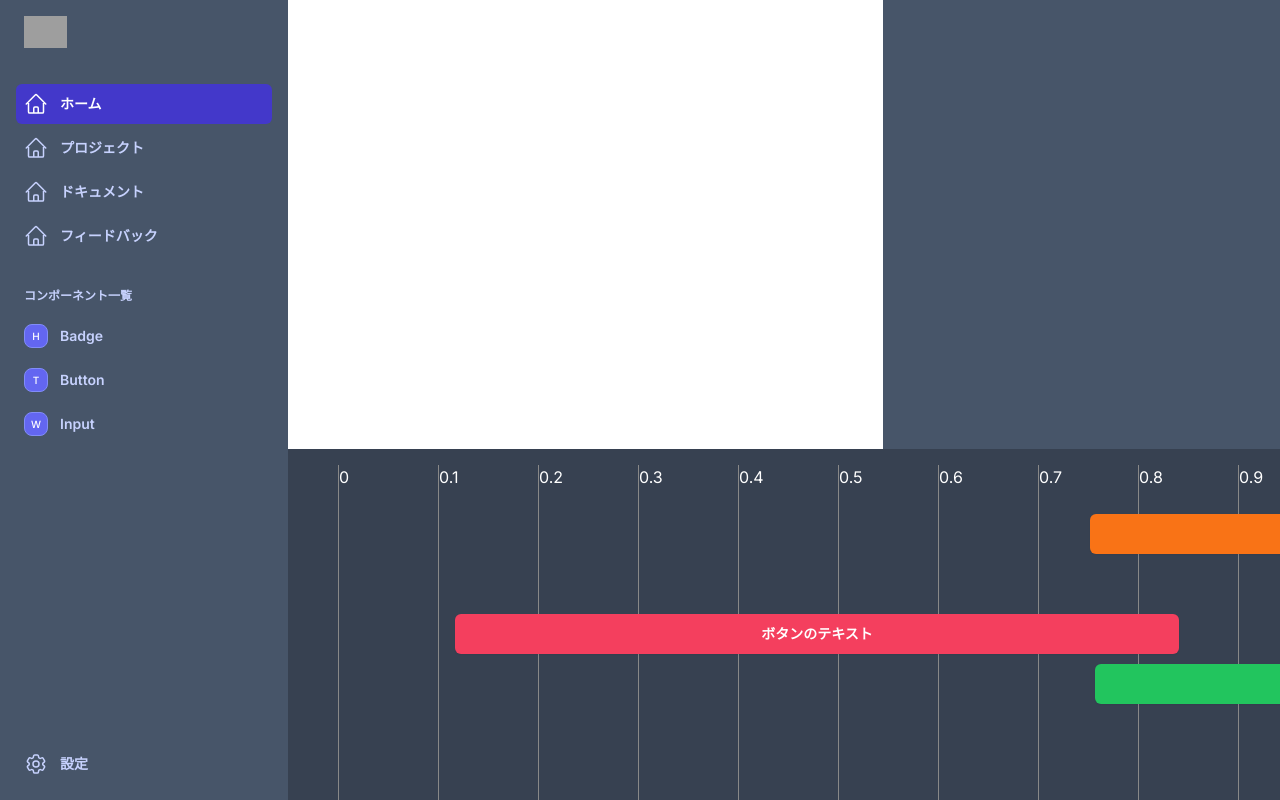
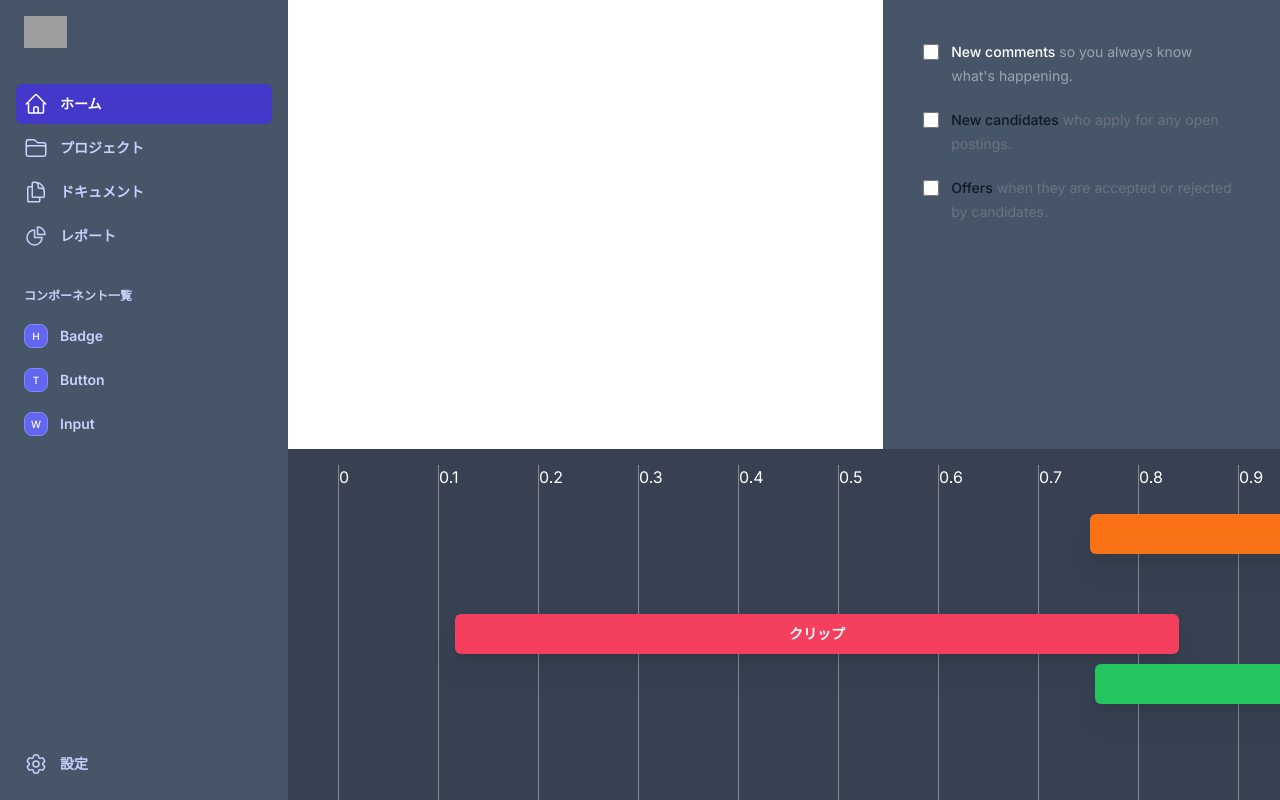
Before and after one commit to tosaken1116/plesio-ui-docs, a Next.js app: page /editor in a window 1280 px wide. Built offline with nearby package versions, Linux system fonts and the light colour scheme; grey boxes are pictures that could not be loaded.

Commit message:
checkと修正

```diff
--- a/src/app/editor/(components)/Footer/Clip.tsx
+++ b/src/app/editor/(components)/Footer/Clip.tsx
@@ -3,20 +3,19 @@ import React from 'react';
 const Clip: React.FC = ({ x, y, color = '#0ea5e9' }) => {
   const width = Math.floor(Math.random() * 1500) + 150;
 
-
   return (
     <span
-      className="rounded-md bg-indigo-600 px-3.5 py-2.5 text-sm font-semibold text-white shadow-sm hover:bg-indigo-500 focus-visible:outline focus-visible:outline-2 focus-visible:outline-offset-2 focus-visible:outline-indigo-600 }"
+      className="rounded-md bg-indigo-600 px-3.5 py-2.5 text-sm font-semibold text-white hover:bg-indigo-500 focus-visible:outline focus-visible:outline-2 focus-visible:outline-offset-2 focus-visible:outline-indigo-600  drop-shadow-xl	"
       style={{
         position: 'absolute',
         width: `${width}px`,
         left: `${x}px`,
         top: `${y + 15}px`,
         userSelect: 'none',
-        backgroundColor: color,
+        backgroundColor: color as string,
       }}
     >
-      ボタンのテキスト
+      クリップ
     </span>
   );
 };
--- /dev/null
+++ b/src/app/editor/(components)/Main/Check.tsx
@@ -0,0 +1,71 @@
+import React from 'react';
+
+const Check = () => (
+  <fieldset>
+    <legend className="sr-only">Notifications</legend>
+    <div className="space-y-5">
+      <div className="relative flex items-start">
+        <div className="flex h-6 items-center">
+          <input
+            id="comments"
+            aria-describedby="comments-description"
+            name="comments"
+            type="checkbox"
+            className="h-4 w-4 rounded border-gray-300 text-indigo-600 focus:ring-indigo-600"
+          />
+        </div>
+        <div className="ml-3 text-sm leading-6">
+          <label htmlFor="comments" className="font-medium text-white">
+            New comments
+          </label>{' '}
+          <span id="comments-description" className="text-gray-400">
+            <span className="sr-only">New comments </span>so you always know
+            what's happening.
+          </span>
+        </div>
+      </div>
+      <div className="relative flex items-start">
+        <div className="flex h-6 items-center">
+          <input
+            id="candidates"
+            aria-describedby="candidates-description"
+            name="candidates"
+            type="checkbox"
+            className="h-4 w-4 rounded border-gray-300 text-indigo-600 focus:ring-indigo-600"
+          />
+        </div>
+        <div className="ml-3 text-sm leading-6">
+          <label htmlFor="candidates" className="font-medium text-gray-900">
+            New candidates
+          </label>{' '}
+          <span id="candidates-description" className="text-gray-500">
+            <span className="sr-only">New candidates </span>who apply for any
+            open postings.
+          </span>
+        </div>
+      </div>
+      <div className="relative flex items-start">
+        <div className="flex h-6 items-center">
+          <input
+            id="offers"
+            aria-describedby="offers-description"
+            name="offers"
+            type="checkbox"
+            className="h-4 w-4 rounded border-gray-300 text-indigo-600 focus:ring-indigo-600"
+          />
+        </div>
+        <div className="ml-3 text-sm leading-6">
+          <label htmlFor="offers" className="font-medium text-gray-900">
+            Offers
+          </label>{' '}
+          <span id="offers-description" className="text-gray-500">
+            <span className="sr-only">Offers </span>when they are accepted or
+            rejected by candidates.
+          </span>
+        </div>
+      </div>
+    </div>
+  </fieldset>
+);
+
+export default Check;
--- a/src/app/editor/(components)/Main/Main.tsx
+++ b/src/app/editor/(components)/Main/Main.tsx
@@ -1,9 +1,13 @@
 import React from 'react';
+
+import Check from './Check';
 
 const Main = () => (
   <div className="grid grid-cols-5 h-screen">
-    <main className="col-span-3 py-10 bg-white" />
-    <div className="col-span-2 bg-slate-600 p-5" />
+    <main className="col-span-3 py-10 bg-white drop-shadow" />
+    <div className="col-span-2 bg-slate-600 p-10">
+      <Check />
+    </div>
   </div>
 );
 
--- a/src/app/editor/(components)/Sidebar/Sidebar.tsx
+++ b/src/app/editor/(components)/Sidebar/Sidebar.tsx
@@ -18,23 +18,14 @@ const Sidebar = () => (
           {/* 一覧 */}
           <li>
             <ul role="list" className="-mx-2 space-y-1">
-              {['ホーム', 'プロジェクト', 'ドキュメント', 'フィードバック'].map(
-                (item, index) => (
-                  <li key={index}>
-                    <Link
+              <li>
+                {/* Current: "bg-indigo-700 text-white", Default: "text-indigo-200 hover:text-white hover:bg-indigo-700" */}
+                <a
                   href="#"
-                      className={`${
-                        item === 'ホーム'
-                          ? 'bg-indigo-700 text-white'
-                          : 'text-indigo-200 hover:text-white hover:bg-indigo-700'
-                      } group flex gap-x-3 rounded-md p-2 text-sm leading-6 font-semibold`}
+                  className="bg-indigo-700 text-white group flex gap-x-3 rounded-md p-2 text-sm leading-6 font-semibold"
                 >
                   <svg
-                        className={`h-6 w-6 shrink-0 ${
-                          item === 'ホーム'
-                            ? 'text-white'
-                            : 'text-indigo-200 group-hover:text-white'
-                        }`}
+                    className="h-6 w-6 shrink-0 text-white"
                     fill="none"
                     viewBox="0 0 24 24"
                     strokeWidth="1.5"
@@ -47,11 +38,80 @@ const Sidebar = () => (
                       d="M2.25 12l8.954-8.955c.44-.439 1.152-.439 1.591 0L21.75 12M4.5 9.75v10.125c0 .621.504 1.125 1.125 1.125H9.75v-4.875c0-.621.504-1.125 1.125-1.125h2.25c.621 0 1.125.504 1.125 1.125V21h4.125c.621 0 1.125-.504 1.125-1.125V9.75M8.25 21h8.25"
                     />
                   </svg>
-                      {item}
-                    </Link>
+                  ホーム
+                </a>
               </li>
-                )
-              )}
+              <li>
+                <a
+                  href="#"
+                  className="text-indigo-200 hover:text-white hover:bg-indigo-700 group flex gap-x-3 rounded-md p-2 text-sm leading-6 font-semibold"
+                >
+                  <svg
+                    className="h-6 w-6 shrink-0 text-indigo-200 group-hover:text-white"
+                    fill="none"
+                    viewBox="0 0 24 24"
+                    strokeWidth="1.5"
+                    stroke="currentColor"
+                    aria-hidden="true"
+                  >
+                    <path
+                      strokeLinecap="round"
+                      strokeLinejoin="round"
+                      d="M2.25 12.75V12A2.25 2.25 0 014.5 9.75h15A2.25 2.25 0 0121.75 12v.75m-8.69-6.44l-2.12-2.12a1.5 1.5 0 00-1.061-.44H4.5A2.25 2.25 0 002.25 6v12a2.25 2.25 0 002.25 2.25h15A2.25 2.25 0 0021.75 18V9a2.25 2.25 0 00-2.25-2.25h-5.379a1.5 1.5 0 01-1.06-.44z"
+                    />
+                  </svg>
+                  プロジェクト
+                </a>
+              </li>
+              <li>
+                <a
+                  href="#"
+                  className="text-indigo-200 hover:text-white hover:bg-indigo-700 group flex gap-x-3 rounded-md p-2 text-sm leading-6 font-semibold"
+                >
+                  <svg
+                    className="h-6 w-6 shrink-0 text-indigo-200 group-hover:text-white"
+                    fill="none"
+                    viewBox="0 0 24 24"
+                    strokeWidth="1.5"
+                    stroke="currentColor"
+                    aria-hidden="true"
+                  >
+                    <path
+                      strokeLinecap="round"
+                      strokeLinejoin="round"
+                      d="M15.75 17.25v3.375c0 .621-.504 1.125-1.125 1.125h-9.75a1.125 1.125 0 01-1.125-1.125V7.875c0-.621.504-1.125 1.125-1.125H6.75a9.06 9.06 0 011.5.124m7.5 10.376h3.375c.621 0 1.125-.504 1.125-1.125V11.25c0-4.46-3.243-8.161-7.5-8.876a9.06 9.06 0 00-1.5-.124H9.375c-.621 0-1.125.504-1.125 1.125v3.5m7.5 10.375H9.375a1.125 1.125 0 01-1.125-1.125v-9.25m12 6.625v-1.875a3.375 3.375 0 00-3.375-3.375h-1.5a1.125 1.125 0 01-1.125-1.125v-1.5a3.375 3.375 0 00-3.375-3.375H9.75"
+                    />
+                  </svg>
+                  ドキュメント
+                </a>
+              </li>
+              <li>
+                <a
+                  href="#"
+                  className="text-indigo-200 hover:text-white hover:bg-indigo-700 group flex gap-x-3 rounded-md p-2 text-sm leading-6 font-semibold"
+                >
+                  <svg
+                    className="h-6 w-6 shrink-0 text-indigo-200 group-hover:text-white"
+                    fill="none"
+                    viewBox="0 0 24 24"
+                    strokeWidth="1.5"
+                    stroke="currentColor"
+                    aria-hidden="true"
+                  >
+                    <path
+                      strokeLinecap="round"
+                      strokeLinejoin="round"
+                      d="M10.5 6a7.5 7.5 0 107.5 7.5h-7.5V6z"
+                    />
+                    <path
+                      strokeLinecap="round"
+                      strokeLinejoin="round"
+                      d="M13.5 10.5H21A7.5 7.5 0 0013.5 3v7.5z"
+                    />
+                  </svg>
+                  レポート
+                </a>
+              </li>
             </ul>
           </li>
 
```
Lines whose indentation alone changed are shown as unchanged.
